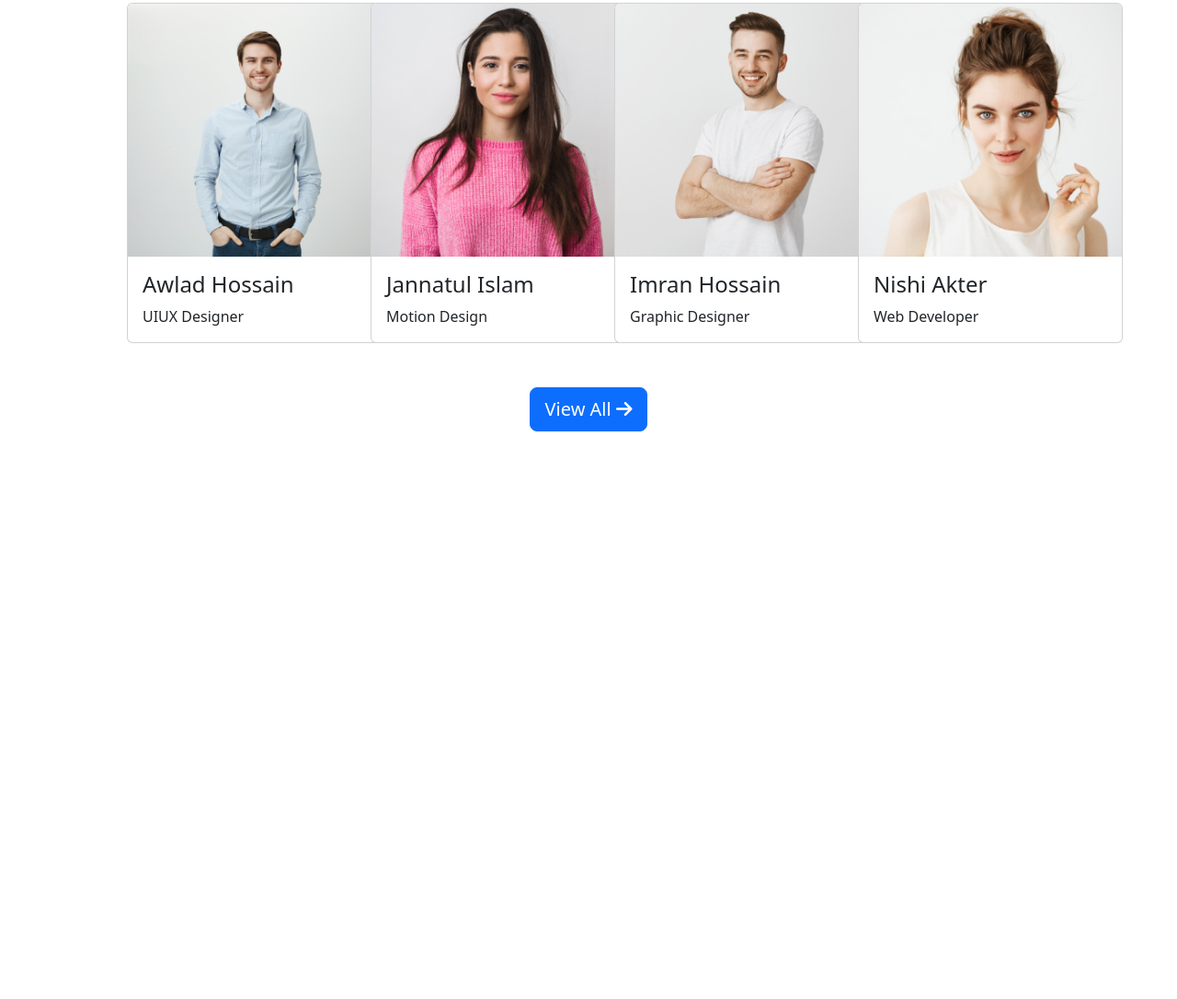
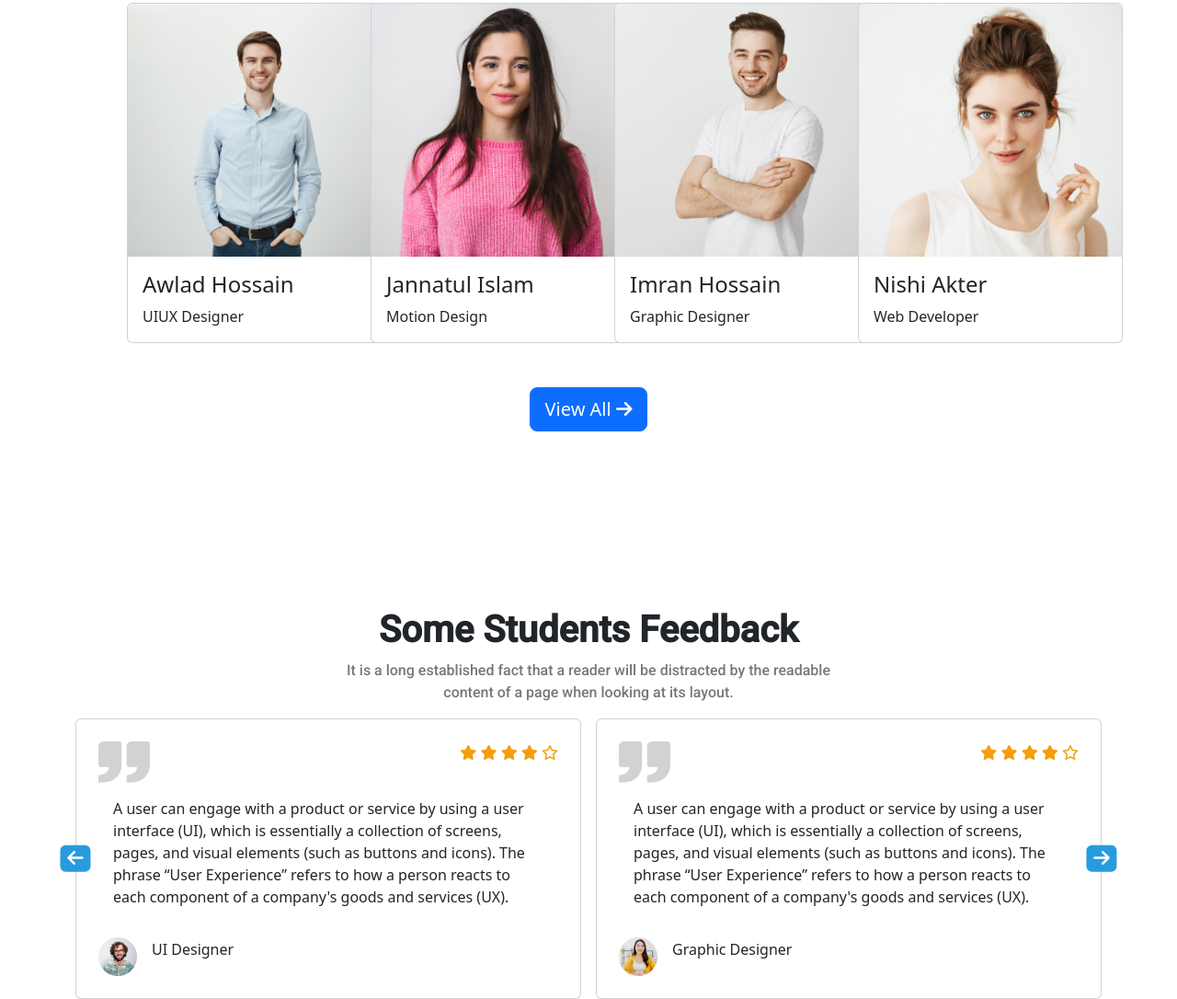
Before and after one commit to Mahim420/JOB_TYPE, a plain HTML site: page index.html in a window 1280 px wide. Shown: the part 3659-4745 px from the top of the page at 92% size. Before the commit the page ends 4128 px from the top, so only its background shows below. Drawn offline with nearby package versions, Linux system fonts and the light colour scheme.

Commit message:
Fifth Section

```diff
--- a/CSS/style.css
+++ b/CSS/style.css
@@ -15,6 +15,10 @@
 /*------Color----*/
 .text-pro {
     color: #4A4A4A;
+}
+
+.gold {
+    color: #F59E0B;
 }
 
 .ash-color {
--- a/index.html
+++ b/index.html
@@ -520,6 +520,78 @@
         </section>
         <!--------------FOURTH SECTION------------->
 
+        <!--------------FIFTH SECTION------------->
+        <section class="container mt-7">
+            <div>
+                <h1 class="g-h-font text-center">
+                    Some Students Feedback
+                </h1>
+                <p class="g-n-font text-center ash-color">
+                    It is a long established fact that a reader will be distracted by the readable <br> content of a
+                    page
+                    when looking at its layout.
+                </p>
+            </div>
+            <article class="d-flex position-relative flex-lg-row flex-md-column flex-column">
+                <div class="position-absolute d-lg-block d-none bg-primary-1 top-50 start-0 translate-middle badge z-1">
+                    <i class="fa-solid fa-arrow-left fs-5"></i>
+                </div>
+
+                <div
+                    class="position-absolute d-lg-block d-none top-50 bg-primary-1 badge z-1 start-100 translate-middle">
+                    <i class="fa-solid fa-arrow-right fs-5"></i>
+                </div>
+
+                <div class="card p-4">
+                    <div class="d-flex justify-content-between">
+                        <img src="images/comma.png" alt="">
+                        <p>
+                            <i class="fa-solid fa-star gold"></i>
+                            <i class="fa-solid fa-star gold"></i>
+                            <i class="fa-solid fa-star gold"></i>
+                            <i class="fa-solid fa-star gold"></i>
+                            <i class="fa-regular fa-star gold"></i>
+                        </p>
+                    </div>
+                    <p class="card-body">
+                        A user can engage with a product or service by using a user interface (UI), which is
+                        essentially
+                        a collection of screens, pages, and visual elements (such as buttons and icons). The phrase
+                        “User Experience” refers to how a person reacts to each component of a company's goods and
+                        services (UX).
+                    </p>
+                    <div class="d-flex align-items-center">
+                        <img class="img-fluid" src="images/student/student-5.png" alt="">
+                        <p class="ms-3">UI Designer</p>
+                    </div>
+                </div>
+                <div class="card p-4 ms-lg-3 ms-0 mt-lg-0 mt-3">
+                    <div class="d-flex justify-content-between">
+                        <img src="images/comma.png" alt="">
+                        <p>
+                            <i class="fa-solid fa-star gold"></i>
+                            <i class="fa-solid fa-star gold"></i>
+                            <i class="fa-solid fa-star gold"></i>
+                            <i class="fa-solid fa-star gold"></i>
+                            <i class="fa-regular fa-star gold"></i>
+                        </p>
+                    </div>
+                    <p class="card-body">
+                        A user can engage with a product or service by using a user interface (UI), which is
+                        essentially
+                        a collection of screens, pages, and visual elements (such as buttons and icons). The phrase
+                        “User Experience” refers to how a person reacts to each component of a company's goods and
+                        services (UX).
+                    </p>
+                    <div class="d-flex align-items-center">
+                        <img class="img-fluid" src="images/student/student-6.png" alt="">
+                        <p class="ms-3">Graphic Designer</p>
+                    </div>
+                </div>
+            </article>
+        </section>
+        <!--------------FIFTH SECTION------------->
+
     </main>
 
     <!-- BOOTSTRAP CDN JS -->
```
